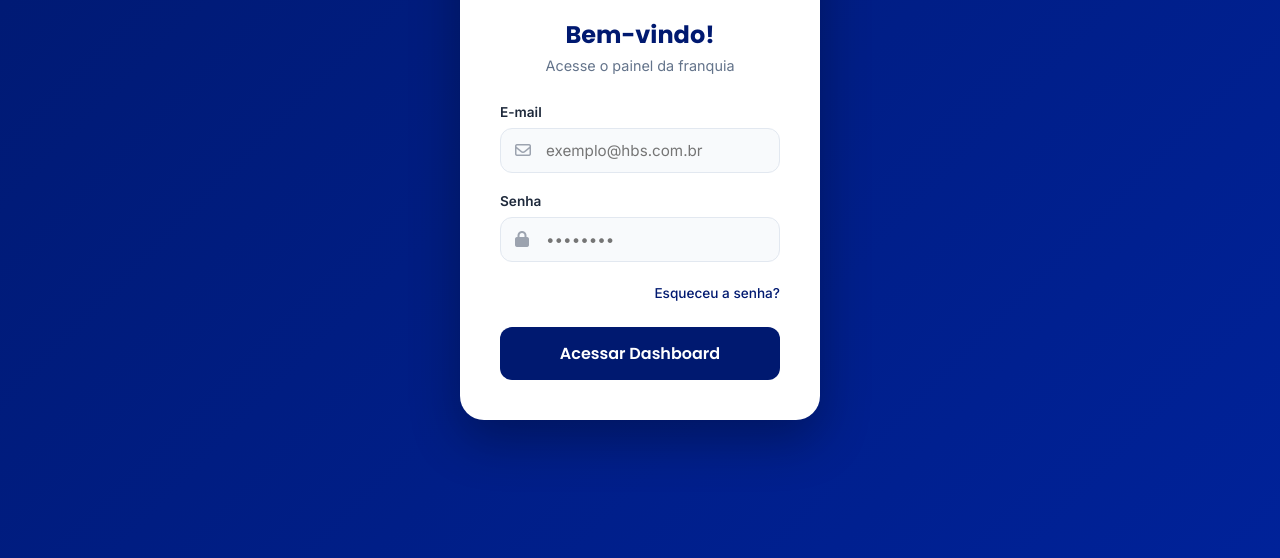
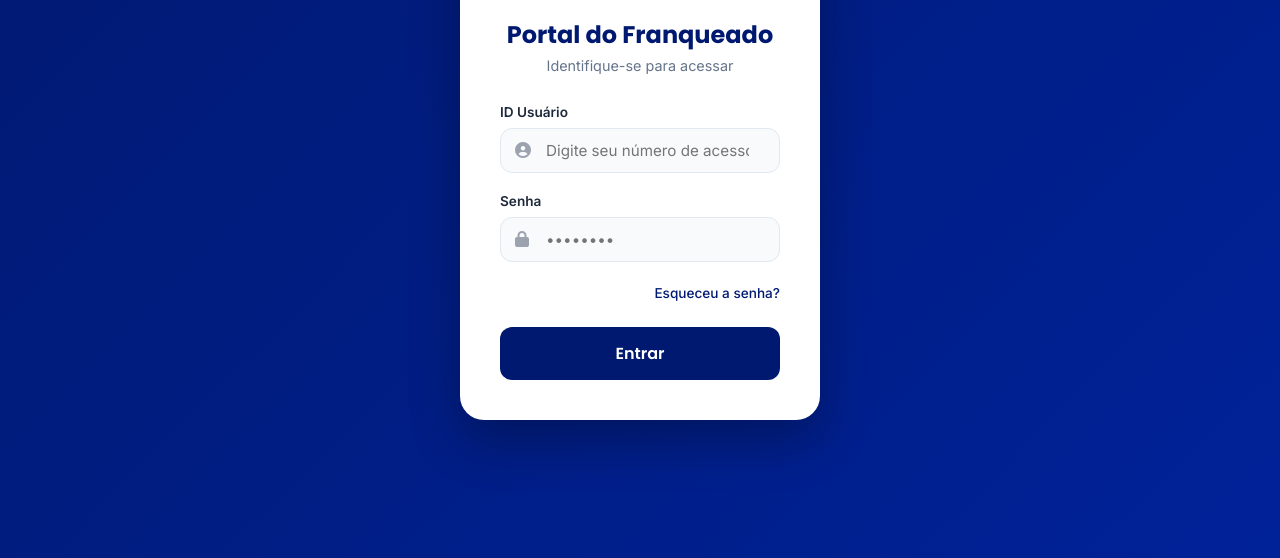
Before and after one commit to anthony-pcamargo/Dashboard-Regional, a plain HTML site: page login.html in a window 1280 px wide. Shown: the part 242-800 px from the top of the page. Drawn offline with Linux system fonts and the light colour scheme.

Commit message:
Modify login form structure and content
Updated login form fields and labels.

```diff
--- a/login.html
+++ b/login.html
@@ -18,20 +18,20 @@
 
             <div class="login-header">
                 <img src="img/Design sem nome (15) (1).png" alt="HBS Logo" class="login-logo">
-                <h2>Bem-vindo!</h2>
-                <p>Acesse o painel da franquia</p>
+                <h2>Portal do Franqueado</h2>
+                <p>Identifique-se para acessar</p>
             </div>
 
-            <div id="login-error" class="error-msg" style="display: none;">
-                Usuário ou senha inválidos.
-            </div>
+            <div id="login-error" class="error-msg" style="display: none;"></div>
 
-            <form id="form-login" onsubmit="realizarLogin(event)">
+            <!-- novalidate para deixar o JS/N8N validar -->
+            <form id="form-login" onsubmit="realizarLogin(event)" novalidate>
                 <div class="input-group">
-                    <label for="email">E-mail</label>
+                    <label for="usuario">ID Usuário</label>
                     <div class="input-box">
-                        <i class="far fa-envelope"></i>
-                        <input type="email" id="email" placeholder="exemplo@hbs.com.br" required>
+                        <i class="fas fa-user-circle"></i>
+                        <!-- Input type number para teclado numérico -->
+                        <input type="number" id="usuario" placeholder="Digite seu número de acesso" required>
                     </div>
                 </div>
 
@@ -48,7 +48,7 @@
                 </div>
 
                 <button type="submit" class="btn-login">
-                    Acessar Dashboard
+                    Entrar
                 </button>
             </form>
 
```
